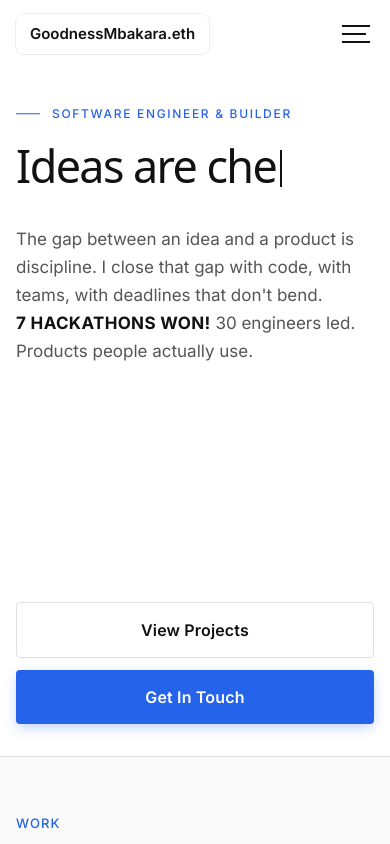
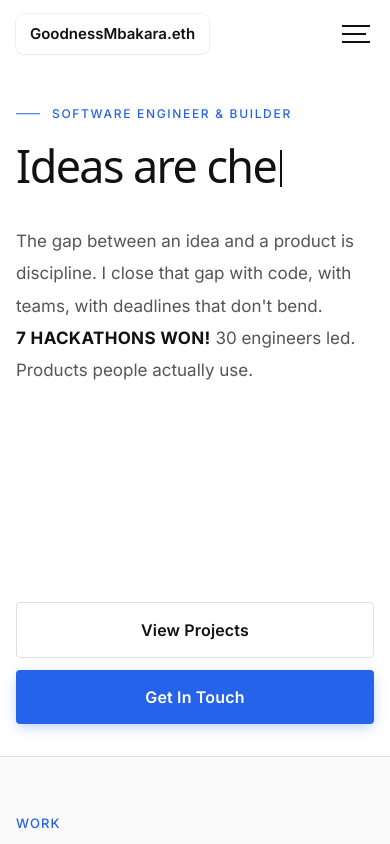
Before and after one commit to Goodnessmbakara/Goodnessmbakara.github.io, a Next.js app: page / in a window 390 px wide. Shown: the top 844 px of the page. Built offline with nearby package versions, Linux system fonts and the light colour scheme; a web font is replaced by a local one.

Commit message:
style(hero-mobile): open up intro line-height 1.65 -> 1.9 for readability

```diff
--- a/components/HeroSection.module.css
+++ b/components/HeroSection.module.css
@@ -226,7 +226,7 @@
 
   .intro {
     font-size: 1.0625rem;
-    line-height: 1.65;
+    line-height: 1.9;
     margin-bottom: 0;
     max-width: 100%;
   }
```
